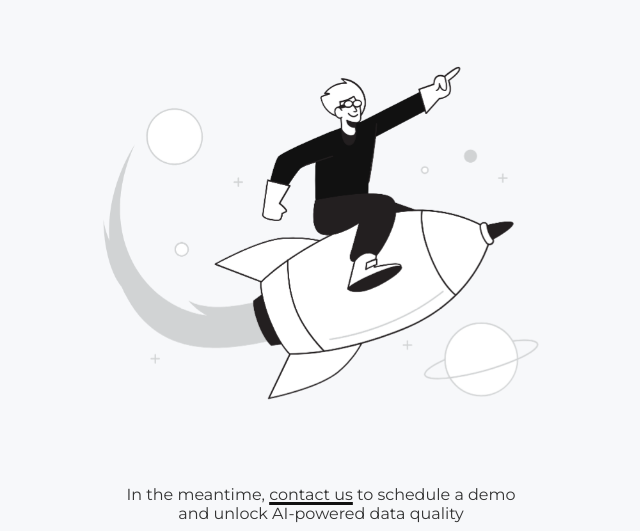
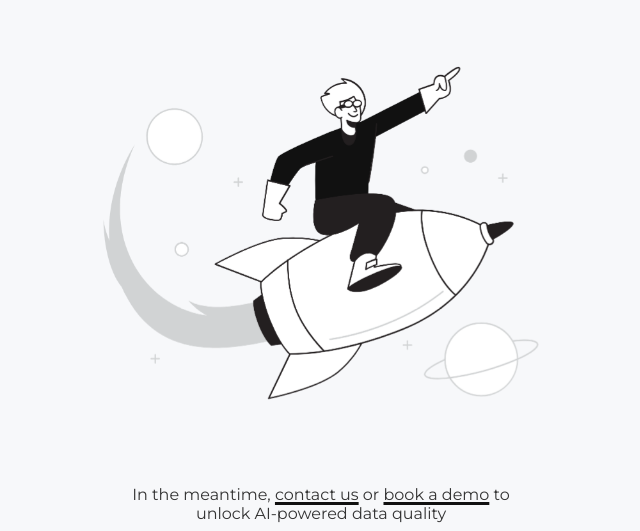
Before and after one commit to ivanbozov/bronn.ai, a plain HTML site: page index.html in a window 1280 px wide. Shown: the part 284-815 px from the top of the page, without its empty margins (319-959 px from the left). Drawn offline with Linux system fonts and the light colour scheme.

Commit message:
Add files via upload

```diff
--- a/index.html
+++ b/index.html
@@ -95,7 +95,7 @@
         <img src="rocket.png" alt="Rocket" class="rocket-image">
     </div>
     <div class="contact-container">
-        <p class="contact-text">In the meantime, <a href="mailto:contact@bronn.ai" class="contact-link">contact us</a> to schedule a demo and unlock AI-powered data quality</p>
+        <p class="contact-text">In the meantime, <a href="mailto:contact@bronn.ai" class="contact-link">contact us</a> or <a href="https://calendly.com/dan-delchev-bronn/30min" target="_blank" class="contact-link">book a demo</a> to unlock AI-powered data quality</p>
     </div>
 </body>
 </html>
```
